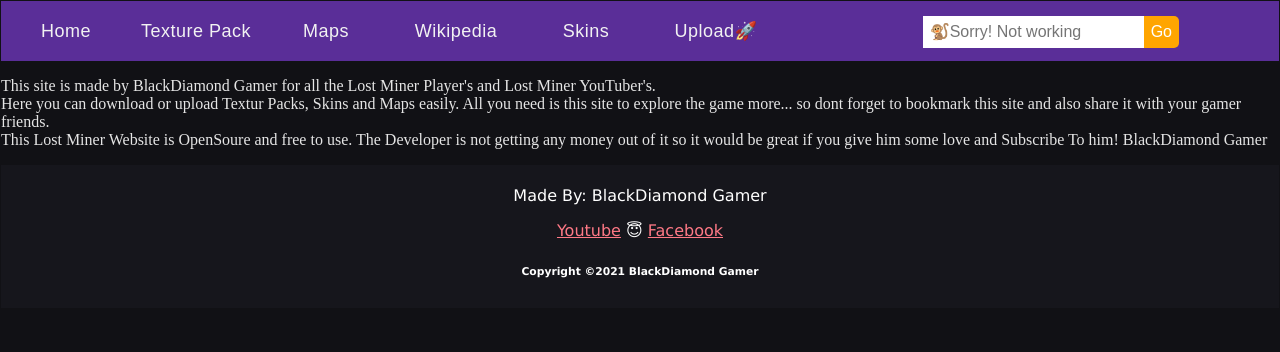
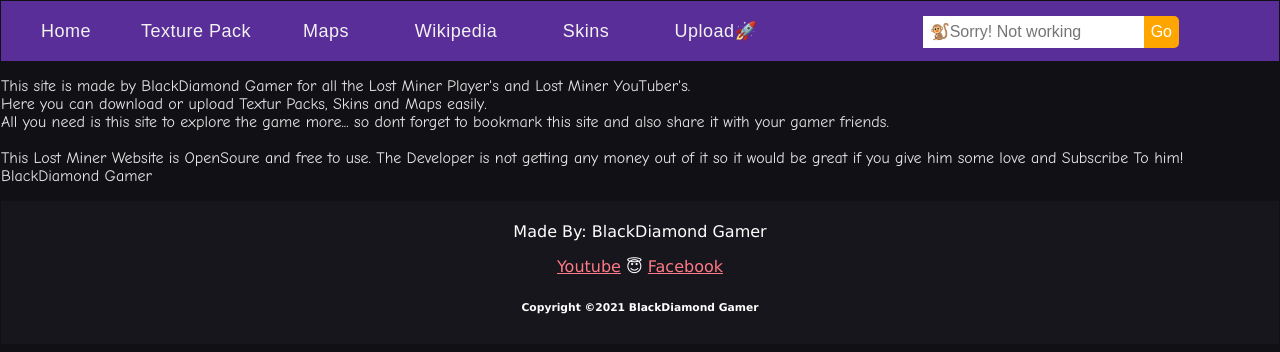
Before and after one commit to BlackDiamondGamer/Hello-World, a plain HTML site: page About.html in a window 1280 px wide. Drawn offline with Linux system fonts and the light colour scheme.

Commit message:
Update About.html

```diff
--- a/About.html
+++ b/About.html
@@ -103,15 +103,20 @@ button{
 
 </nav>
 
+<font face="Comic Sans MS">
 <p>
     This site is made by BlackDiamond Gamer for all the Lost Miner Player's and Lost Miner YouTuber's.
     <br>
     Here you can download or upload Textur Packs, Skins and Maps easily.
+    <br>
     All you need is this site to explore the game more... so dont forget to bookmark this site and also share it with your gamer friends.
     <br>
+    <br>
     This Lost Miner Website is OpenSoure and free to use. The Developer is not getting any money out of it so it would be great if you give him some love and Subscribe To him!
-    <a herf="https://www.youtube.com/channel/UCk9Dh_2d2a5EOgVyzShrVVQ">BlackDiamond Gamer</a>
+  <br>
+  <a herf="https://www.youtube.com/channel/UCk9Dh_2d2a5EOgVyzShrVVQ">BlackDiamond Gamer</a>
   </p>
+</font>
 
 <footer>
   <p>Made By: BlackDiamond Gamer<br></p>
```
